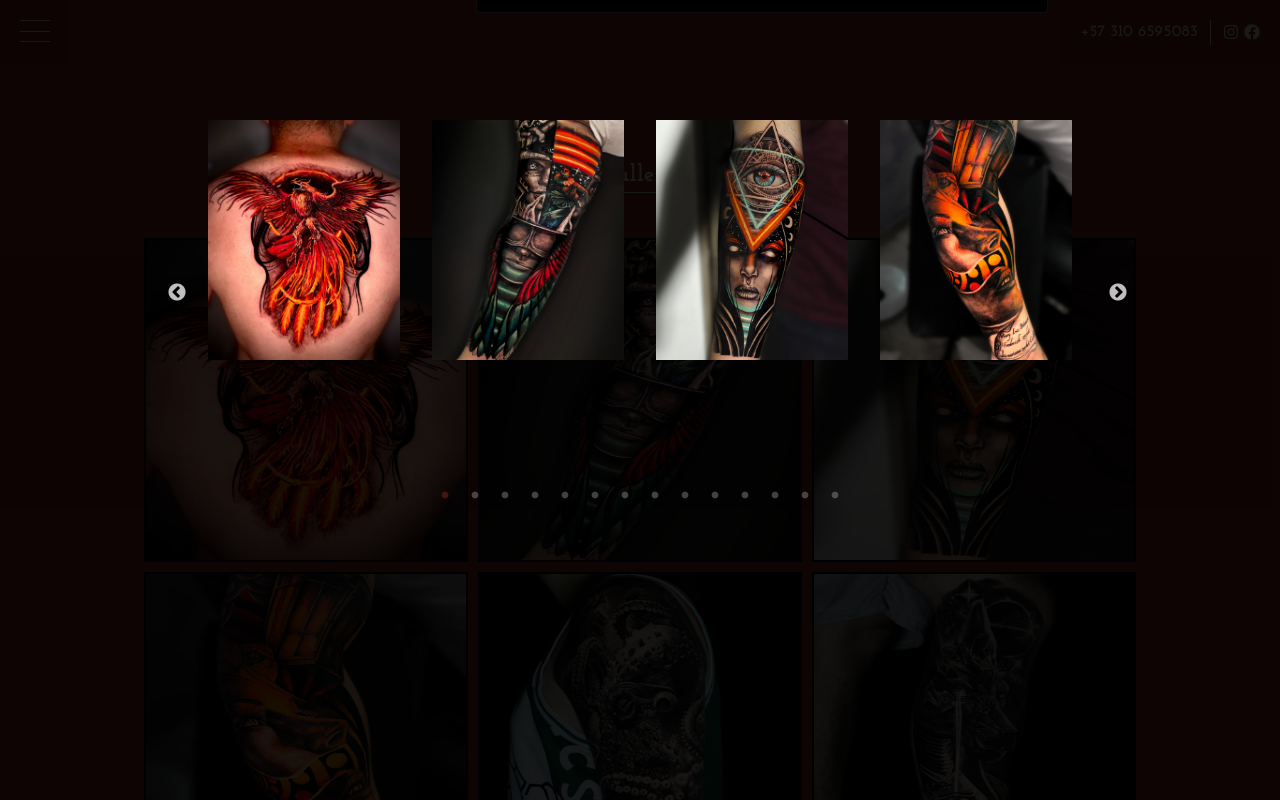
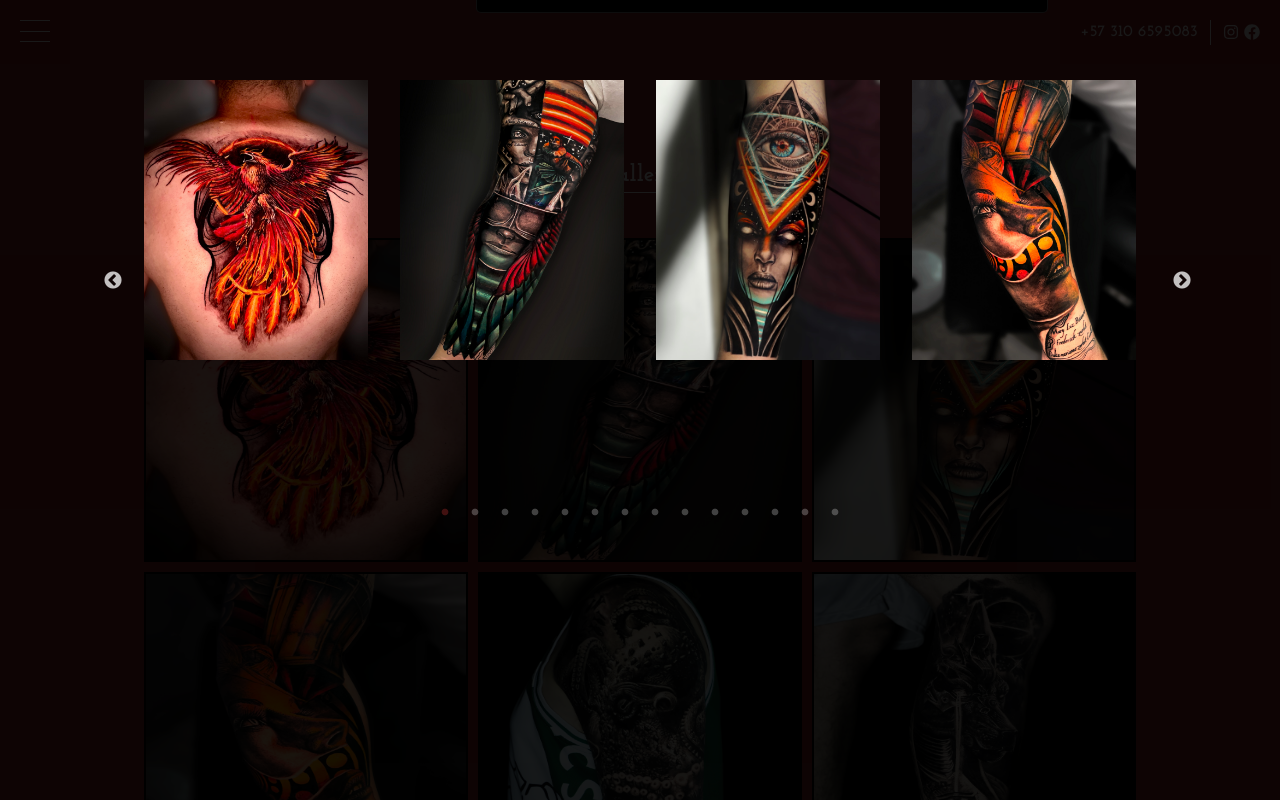
Before and after one commit to Desterpunk/Tattfol, a React (Create React App) app: page / in a window 1280 px wide. Both pictures are taken after a click on the picture 306 px from the left and 2053 px from the top of the page. Shown: the part 1653-2453 px from the top of the page. Built offline with nearby package versions, Linux system fonts and the light colour scheme.

Commit message:
fixing close slider option onclick outside the image

```diff
--- a/src/sections/gallery/Gallery.js
+++ b/src/sections/gallery/Gallery.js
@@ -14,8 +14,15 @@
     const [isOpen, setIsOpen] = useState(false);
     const [photoIndex, setPhotoIndex] = useState(0);
 
-    const handleOnClose = () => {
-        setIsOpen(!isOpen);
+    const handleOnClose = (e) => {
+        if (e.target === e.currentTarget) {
+            setIsOpen(false);
+        }
+    };
+
+
+    const handleOnImageClick = (e) => {
+        e.stopPropagation();
     };
 
     const importAll = (r) => r.keys().map(r);
@@ -47,7 +54,7 @@
                 }
             },
             {
-                breakpoint: 580 ,
+                breakpoint: 580,
                 settings: {
                     slidesToShow: 1,
                     slidesToScroll: 1
@@ -83,12 +90,13 @@
             </SectionContainer >
             {isOpen && (
                 <ImgContainer onClick={handleOnClose}>
-                    <InnerDiv >
+                    <InnerDiv onClick={handleOnImageClick}>
                         <Carrousel>
                             <Slide {...settings}>
                                 {fotos.map((img, index) => (
                                     <FullImg
-
+                                        onClick={handleOnImageClick}
+                                        className="FullImg"
                                         alt="Picture of a Tattoo"
                                         key={index}
                                         src={img}>
--- a/src/sections/gallery/style.js
+++ b/src/sections/gallery/style.js
@@ -20,6 +20,19 @@
   display: flex;
   justify-content: center;
   align-items: center;
+
+  &:before {
+    content: "";
+    position: absolute;
+    top: 0;
+    left: 0;
+    right: 0;
+    bottom: 0;
+  }
+
+  &:hover:before {
+    cursor: pointer;
+  }
 `;
 
 export const InnerDiv = styled.div`
@@ -30,7 +43,12 @@
 
   ${breakPoints.laptopL} {
     width: 50%;
-  height: 50%;
+    height: 50%;
+  }
+
+  ${breakPoints.mobileM} {
+    width: 80%;
+    height: 80%;
   }
 `;
 
```
